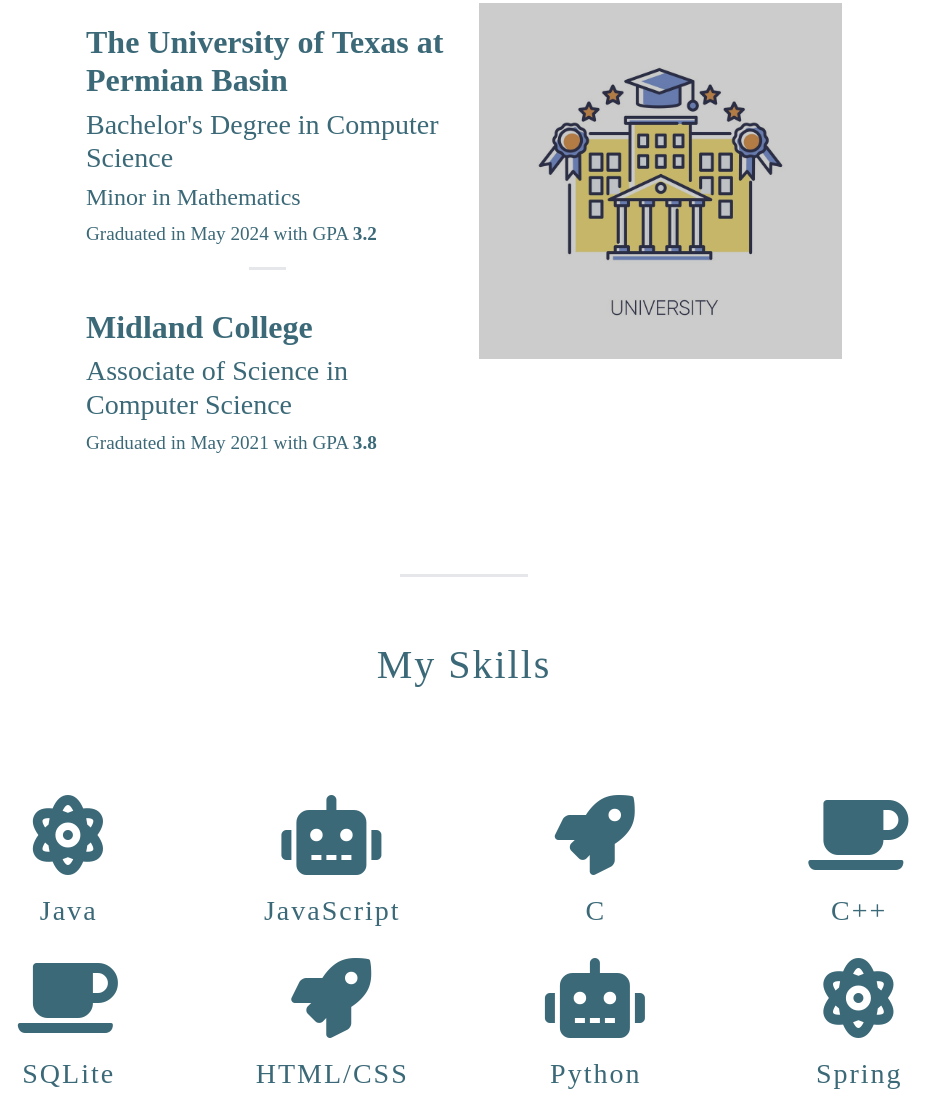
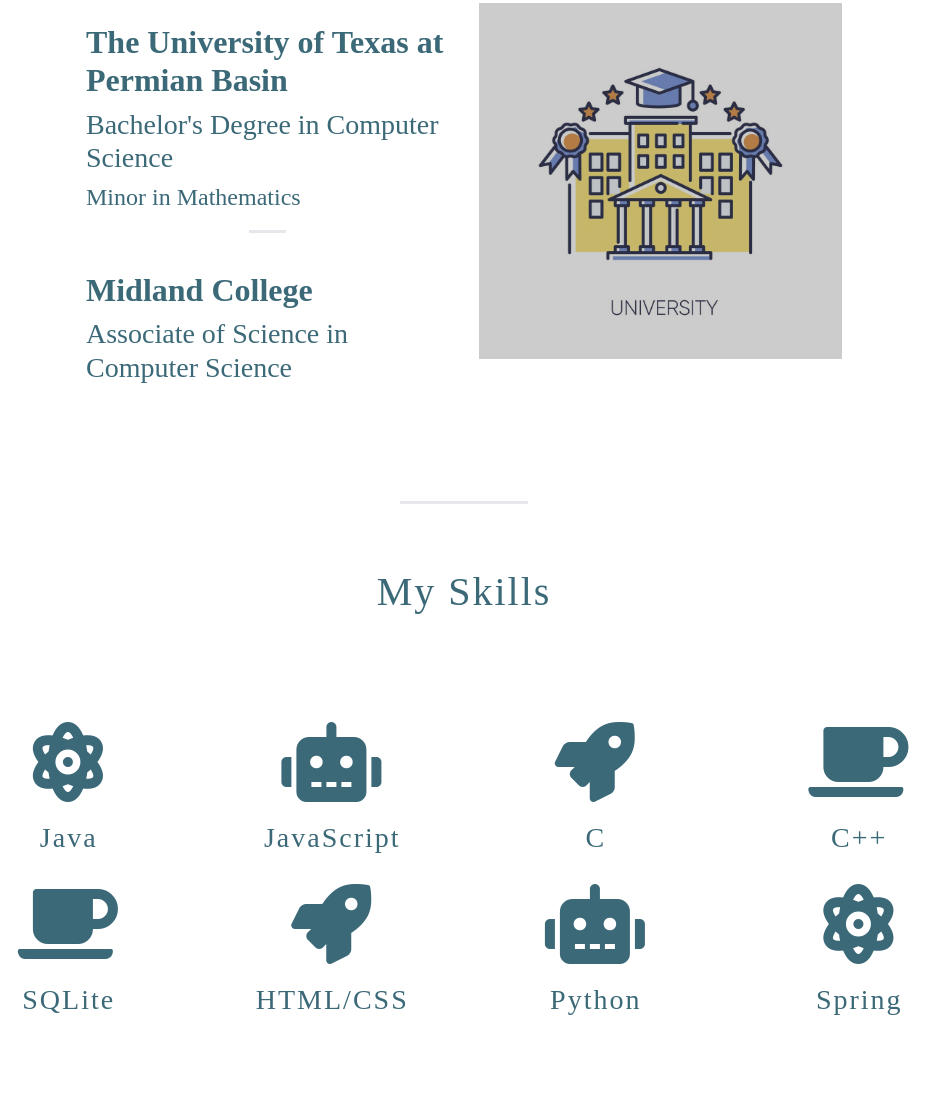
Before and after one commit to juliaknight01/cv, a plain HTML site: page index.html in a window 1280 px wide. Shown: the part 1074-2175 px from the top of the page, without its empty margins (176-1116 px from the left). Drawn offline with nearby package versions, Linux system fonts and the light colour scheme; a web font is replaced by a local one.

Commit message:
Update index.html

```diff
--- a/index.html
+++ b/index.html
@@ -118,12 +118,12 @@
 						<h2 class="h2-header">The University of Texas at Permian Basin</h2>
 						<h3>Bachelor's Degree in Computer Science</h3>
 						<h4>Minor in Mathematics</h4>
-						<p>Graduated in May 2024 with GPA <strong>3.2</strong></p>
+						<p></p>
 
 						<hr>
 						<h2 class="h2-header">Midland College</h2>
 						<h3>Associate of Science in Computer Science</h3>
-						<p>Graduated in May 2021 with GPA <strong>3.8</strong></p>
+						<p></p>
 
 					</div>
 
@@ -274,7 +274,7 @@
 	<!-- ============================== BOTTOM ================================ -->
 	<div class="bottom-container">
 		<a class="footer-link" href="https://www.linkedin.com">LinkedIn</a>
-		<p class="copyright">© 2025 Julia</p>
+		<p class="copyright">© 2026 Julia</p>
 	</div>
 
 </body>
```
